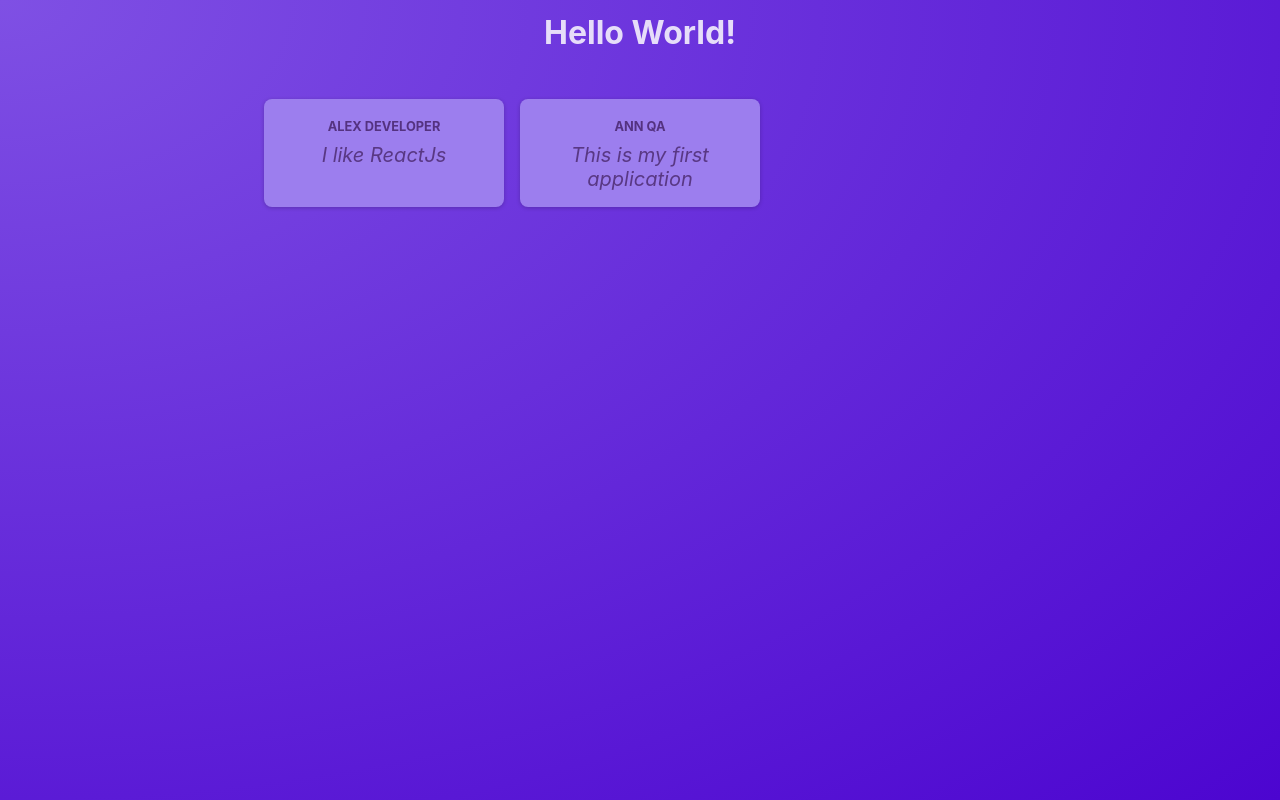
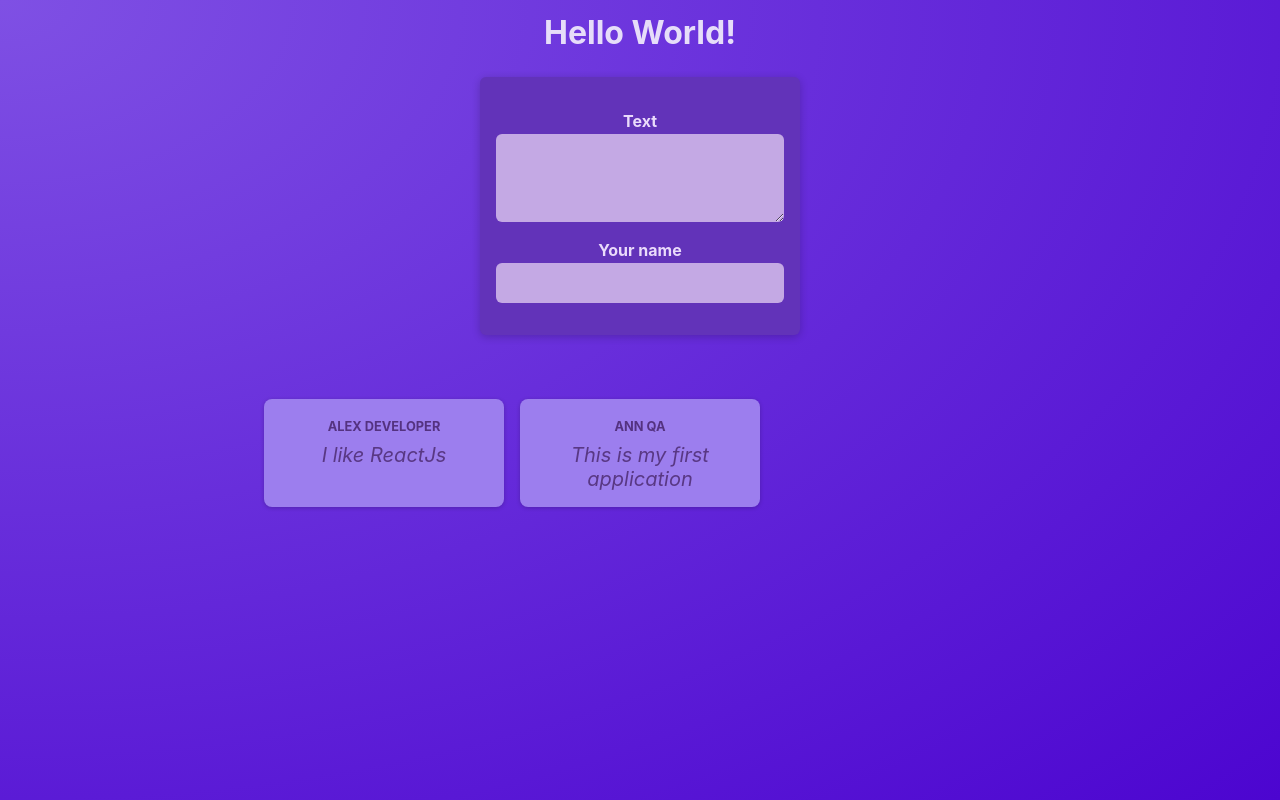
Before and after one commit to shinoby85/nextjs-udemy, a React (Vite) app: page / in a window 1280 px wide. Built offline with nearby package versions, Linux system fonts and the light colour scheme.

Commit message:
Update data array

```diff
--- a/src/App.jsx
+++ b/src/App.jsx
@@ -1,23 +1,38 @@
 import PostsList from "./components/PostsList.jsx";
+import {useState} from "react";
 
 const users = [
     {
-        id: 1,
+        id: 0,
         name: "Alex Developer",
         text: "I like ReactJs",
     },
     {
-        id: 2,
+        id: 1,
         name: "Ann QA",
         text: "This is my first application",
     }
 ];
 
 function App() {
+    const [allUsers, setAllUsers] = useState(users);
+
+    function bodyChangeHandler(id, valueChange) {
+        setAllUsers(oldAllUsers => {
+            return oldAllUsers.map(user => {
+                if (user.id === id) {
+                    return {...user, ...valueChange};
+                }
+                return user;
+            });
+
+        });
+    }
+
     return (
         <main>
             <h1>Hello World!</h1>
-            <PostsList users={users}/>
+            <PostsList users={allUsers} onBodyChange={bodyChangeHandler}/>
         </main>
     );
 }
--- /dev/null
+++ b/src/components/NewPost.jsx
@@ -0,0 +1,28 @@
+import classes from './NewPost.module.css';
+import {useEffect, useState} from "react";
+
+function NewPost({userPost, onBodyChange}) {
+    const [textValue, setTextValue] = useState('');
+    const [userName, setUserName] = useState('');
+    useEffect(() => {
+        setTextValue(userPost?.text);
+        setUserName(userPost?.name);
+    }, [userPost?.name, userPost?.text]);
+    return (
+        <form className={classes.form}>
+            <p>
+                <label htmlFor="body">Text</label>
+                <textarea id="body" required rows={3} onChange={e => setTextValue(e.target.value)}
+                          value={textValue} onBlur={e => onBodyChange({text: textValue})}/>
+            </p>
+            <p>{textValue}</p>
+            <p>
+                <label htmlFor="name">Your name</label>
+                <input type="text" id="name" required value={userName} onChange={e => setUserName(e.target.value)}
+                       onBlur={e => onBodyChange({name: userName})}/>
+            </p>
+        </form>
+    );
+}
+
+export default NewPost;
--- /dev/null
+++ b/src/components/NewPost.module.css
@@ -0,0 +1,55 @@
+.form {
+    background-color: #6233b9;
+    padding: 1rem;
+    width: 20rem;
+    margin: 2rem auto;
+    border-radius: 6px;
+    box-shadow: 0 2px 8px rgba(0, 0, 0, 0.2);
+}
+
+.form label {
+    display: block;
+    margin-bottom: 0.05rem;
+    color: #eadbfb;
+    font-weight: bold;
+}
+
+.form input,
+.form textarea {
+    display: block;
+    width: 100%;
+    font: inherit;
+    padding: 0.5rem;
+    border-radius: 6px;
+    border: none;
+    background-color: #c4a9e4;
+    color: #28262c;
+}
+
+.actions {
+    display: flex;
+    justify-content: flex-end;
+    gap: 0.5rem;
+}
+
+.actions button {
+    cursor: pointer;
+    font: inherit;
+    padding: 0.5rem 1.5rem;
+    border: none;
+    border-radius: 4px;
+    background-color: #34036c;
+    color: #e5d5f7;
+}
+
+.actions button:hover {
+    background-color: #23014a;
+}
+
+.actions button[type='button'] {
+    background-color: transparent;
+}
+
+.actions button[type='button']:hover {
+    color: #d1bee6;
+}
--- a/src/components/Post.jsx
+++ b/src/components/Post.jsx
@@ -1,10 +1,10 @@
 import styles from "./Post.module.css";
 
-export default function Post({author, body}) {
+export default function Post({user, setUserPost}) {
     return (
-        <div className={styles.post}>
-            <p className={styles.author}>{author}</p>
-            <p className={styles.text}>{body}</p>
-        </div>
+        <li className={styles.post} onClick={() => setUserPost(user)}>
+            <p className={styles.author}>{user.name}</p>
+            <p className={styles.text}>{user.text}</p>
+        </li>
     );
 }
--- a/src/components/PostsList.jsx
+++ b/src/components/PostsList.jsx
@@ -1,11 +1,18 @@
 import Post from "./Post.jsx";
 import styles from "./PostsList.module.css"
+import NewPost from "./NewPost.jsx";
+import {useState} from "react";
 
-function PostsList({users}) {
+function PostsList({users, onBodyChange}) {
+    const [userPost, setUserPost] = useState(null);
+
     return (
-        <ul className={styles.posts}>
-            {users.map(user => <Post key={user.id} author={user.name} body={user.text}/>)}
-        </ul>
+        <>
+            <NewPost userPost={userPost} onBodyChange={valueChange => onBodyChange(userPost.id, valueChange)}/>
+            <ul className={styles.posts}>
+                {users.map(user => <Post key={user.id} user={user} setUserPost={setUserPost}/>)}
+            </ul>
+        </>
     )
 }
 
```
